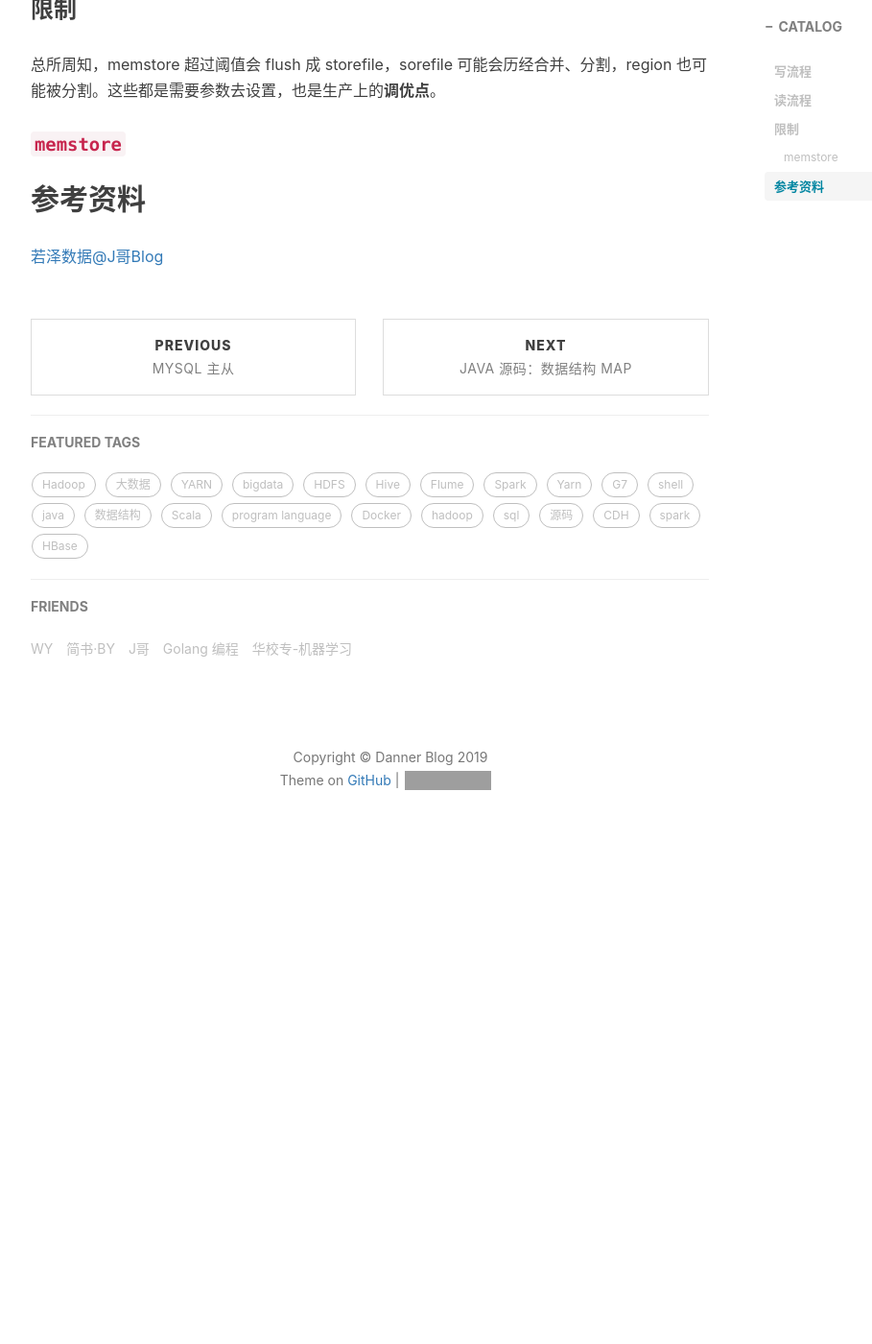
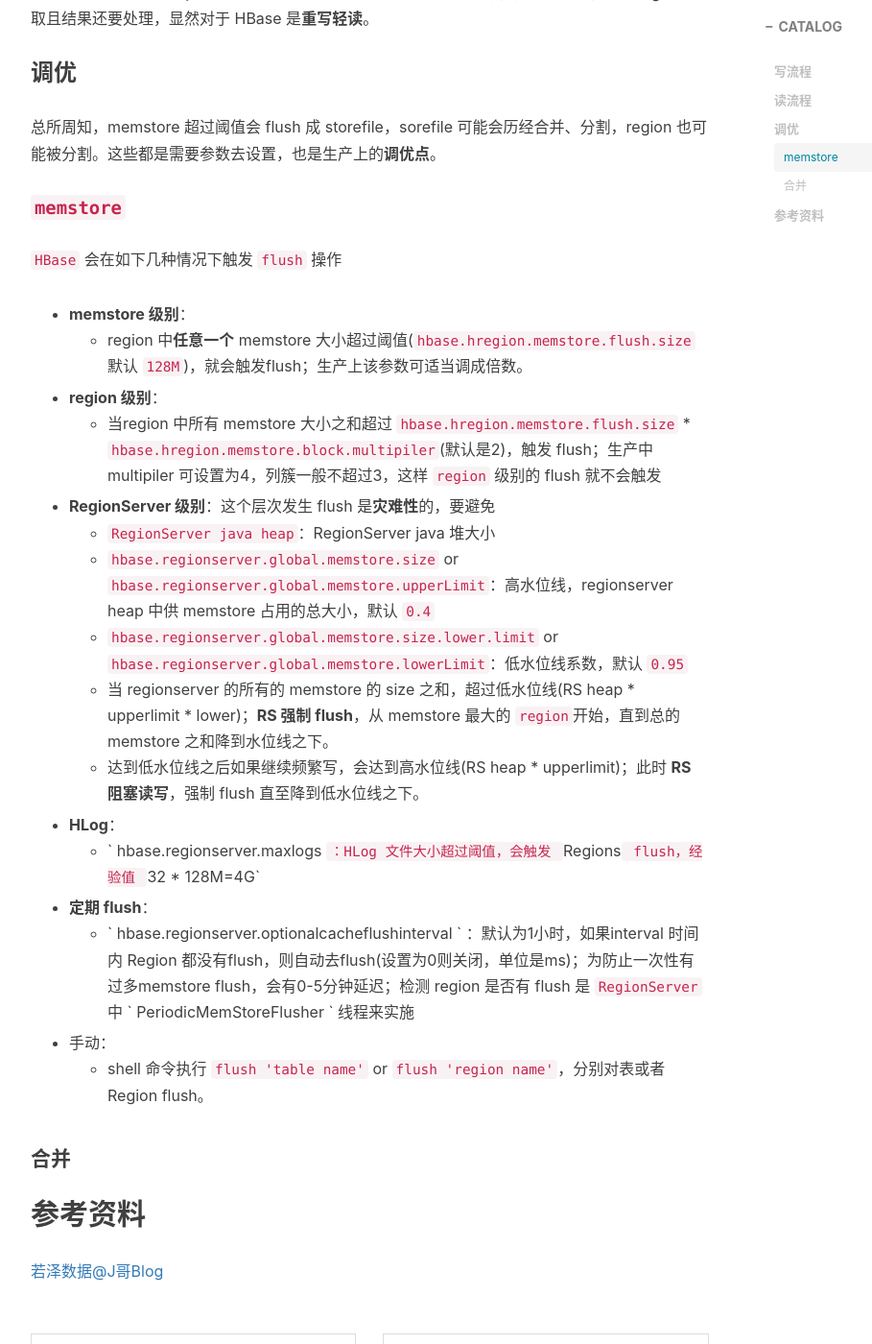
Before and after one commit to vendanner/vendanner.github.io, a Jekyll site: the page built from _posts/2019-11-15-初识 HBase(二).md, in a window 1280 px wide and 1400 px high, scrolled down 3483 px. Shown: the whole window at 96% size, without its empty margins (233-1142 px from the left). Built offline with Jekyll 4.4.1, drawn with Linux system fonts in a browser that asks for light colours; nearby versions of some CDN libraries; comment, search, counter and statistics services are not loaded; before the commit the page ends 4400 px from its top, so only the background shows below that; grey boxes are pictures that could not be loaded.

Commit message:
Update 2019-11-15-初识 HBase(二).md

```diff
--- a/_posts/2019-11-15-初识 HBase(二).md
+++ b/_posts/2019-11-15-初识 HBase(二).md
@@ -39,6 +39,8 @@ tags:
 
 ![](https://vendanner.github.io/img/HBase/read_step.png)
 
+>  写流程不经过 HMaster
+
 - Clinet 向zk `/hbase/meta-region-server`，获取 hbase:meta 表所在的 RS 节点
 - 向meta RS 获取 `hbase:meta`，并根据 `rowkey` 找到对应的 RS 节点和 Region，缓存在本地
 - 将读请求发送到对应的RS 节点进行处理
@@ -48,11 +50,36 @@ tags:
 
 上面的步骤只是读取到对应 `rowkey` 数据，其实在这之后是还有一步需要处理的。当数据有多版本下需要筛选出最新数据；数据有 delete 时需要去除。写数据时只管写，而读数据可能要跨region 获取且结果还要处理，显然对于 HBase 是**重写轻读**。
 
-### 限制
+### 调优
 
 总所周知，memstore 超过阈值会 flush 成 storefile，sorefile 可能会历经合并、分割，region 也可能被分割。这些都是需要参数去设置，也是生产上的**调优点**。
 
 #### `memstore`
+
+`HBase` 会在如下几种情况下触发 `flush` 操作
+
+- **memstore 级别**：
+  - region 中**任意一个** memstore 大小超过阈值(`hbase.hregion.memstore.flush.size` 默认 `128M`)，就会触发flush；生产上该参数可适当调成倍数。
+- **region 级别**：
+  - 当region 中所有 memstore 大小之和超过 `hbase.hregion.memstore.flush.size` * `hbase.hregion.memstore.block.multipiler`(默认是2)，触发 flush；生产中 multipiler 可设置为4，列簇一般不超过3，这样 `region` 级别的 flush 就不会触发
+- **RegionServer 级别**：这个层次发生 flush 是**灾难性**的，要避免
+  - `RegionServer java heap`：RegionServer java 堆大小
+  - `hbase.regionserver.global.memstore.size` or `hbase.regionserver.global.memstore.upperLimit`：高水位线，regionserver heap 中供 memstore 占用的总大小，默认 `0.4`
+  - `hbase.regionserver.global.memstore.size.lower.limit` or `hbase.regionserver.global.memstore.lowerLimit`：低水位线系数，默认 `0.95`
+  - 当 regionserver 的所有的 memstore 的 size 之和，超过低水位线(RS heap * upperlimit * lower)；**RS 强制 flush**，从 memstore 最大的 `region`开始，直到总的 memstore  之和降到水位线之下。
+  - 达到低水位线之后如果继续频繁写，会达到高水位线(RS heap * upperlimit)；此时 **RS 阻塞读写**，强制 flush 直至降到低水位线之下。
+- **HLog**：
+  - ` hbase.regionserver.maxlogs `：HLog 文件大小超过阈值，会触发 `Regions` flush，经验值 `32 * 128M=4G`
+
+- **定期 flush**：
+  - ` hbase.regionserver.optionalcacheflushinterval ` ：默认为1小时，如果interval 时间内 Region 都没有flush，则自动去flush(设置为0则关闭，单位是ms)；为防止一次性有过多memstore flush，会有0-5分钟延迟；检测 region 是否有 flush 是 `RegionServer` 中 ` PeriodicMemStoreFlusher `  线程来实施
+
+- 手动：
+  - shell 命令执行 `flush 'table name'` or `flush 'region name'`，分别对表或者Region  flush。
+
+#### 合并
+
+
 
 
 
```
